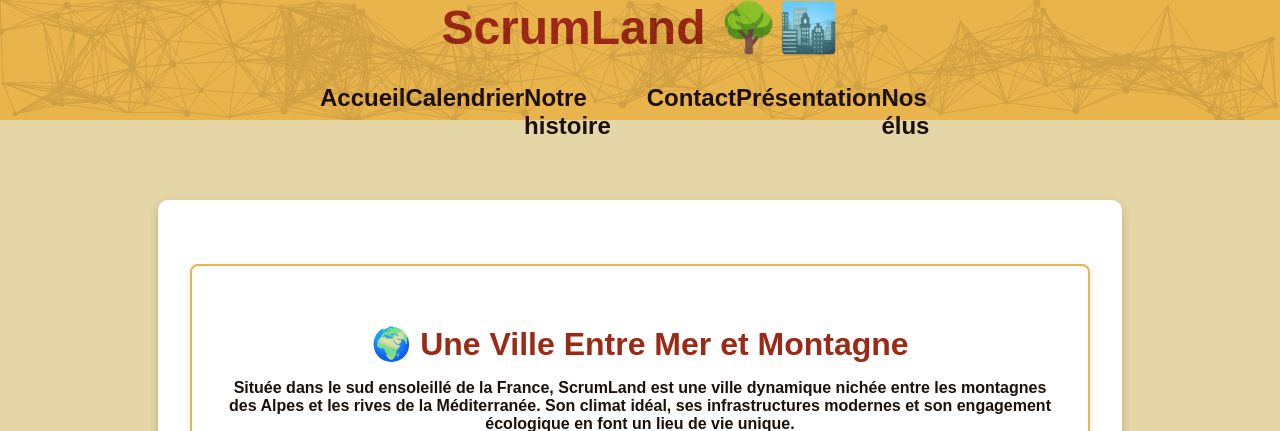
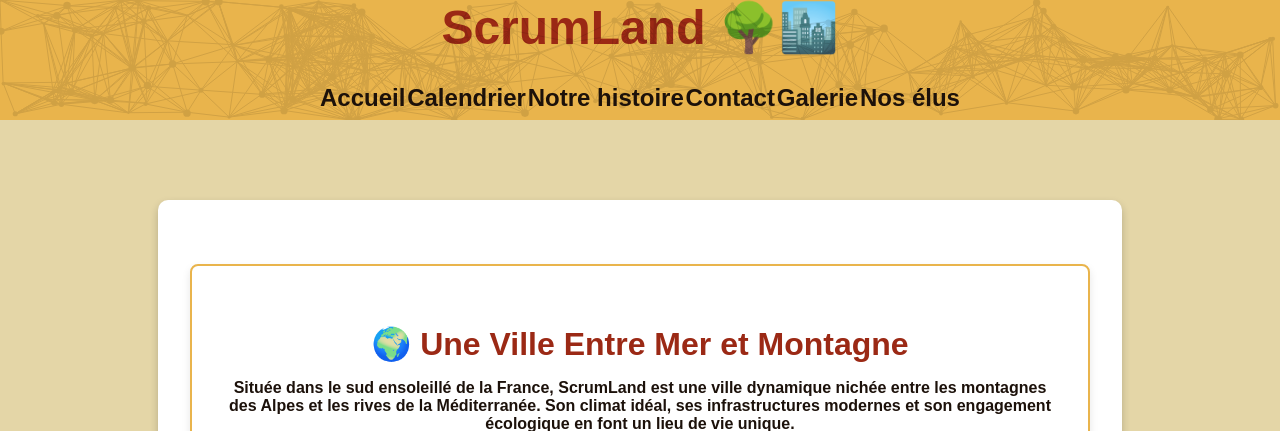
Before and after one commit to AustinRoverMini30/ScrumLand, a PHP site: page /accueil.php in a window 1280 px wide. Shown: the top 431 px of the page. Run offline with PHP 8.4, Linux system fonts and the light colour scheme; data comes from the database, SQL or seed files in the repository.

Commit message:
Ajout lien vers galerie

```diff
--- a/Assets/CSS/NavBar.php
+++ b/Assets/CSS/NavBar.php
@@ -13,7 +13,7 @@
             <a href="calendrier.php">Calendrier</a>
             <a href="histoire.php">Notre histoire</a>
             <a href="contact.php">Contact</a>
-            <a href="presentation.php">Présentation</a>
+            <a href="notreVille.php">Galerie</a>
             <a href="elus.php">Nos élus</a>
     </nav>
 </div>
```
